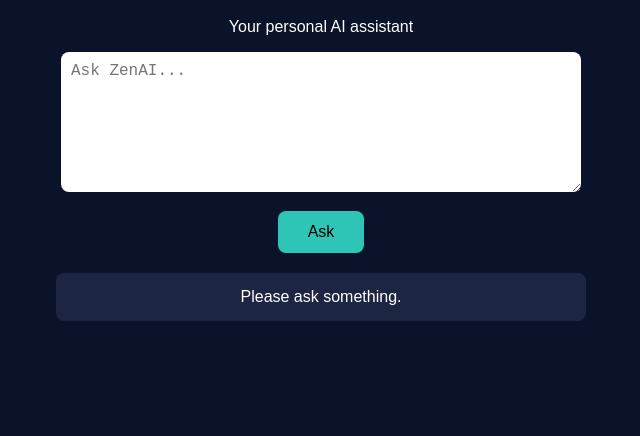
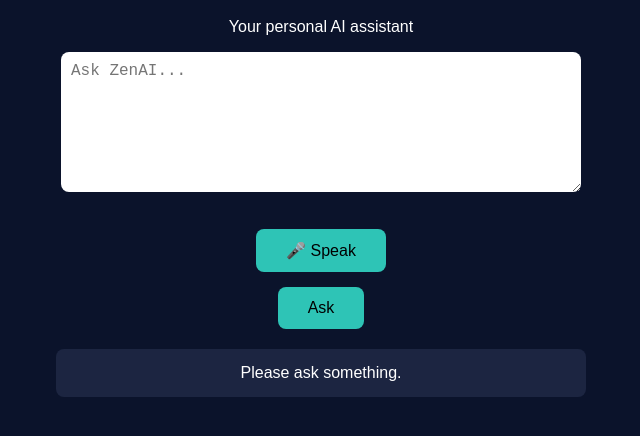
Before and after one commit to newstrack360/zenai, a plain HTML site: page index.html in a window 1280 px wide. Shown: the part 90-526 px from the top of the page, without its empty margins (319-959 px from the left). Drawn offline with Linux system fonts and the light colour scheme.

Commit message:
Update index.html

```diff
--- a/index.html
+++ b/index.html
@@ -51,7 +51,9 @@
   <h1>ZenAI</h1>
   <p>Your personal AI assistant</p>
 
-  <textarea id="question" placeholder="Ask ZenAI..."></textarea><br>
+  <textarea id="question" placeholder="Ask ZenAI..."></textarea>
+<br><br>
+<button onclick="startVoice()">🎤 Speak</button><br>
   <button onclick="askZenAI()">Ask</button>
 
   <div class="response" id="response">
@@ -68,7 +70,22 @@
       document.getElementById("response").innerText =
         "ZenAI is thinking...\n\n(Next step: connect real AI)";
     }
-  </script>
+function startVoice() {
+  if (!('webkitSpeechRecognition' in window)) {
+    alert("Voice not supported");
+    return;
+  }
+
+  const recognition = new webkitSpeechRecognition();
+  recognition.lang = "en-US";
+  recognition.start();
+
+  recognition.onresult = function(event) {
+    document.getElementById("question").value =
+      event.results[0][0].transcript;
+  };
+}
+</script>
 
 </body>
     </html>
```
